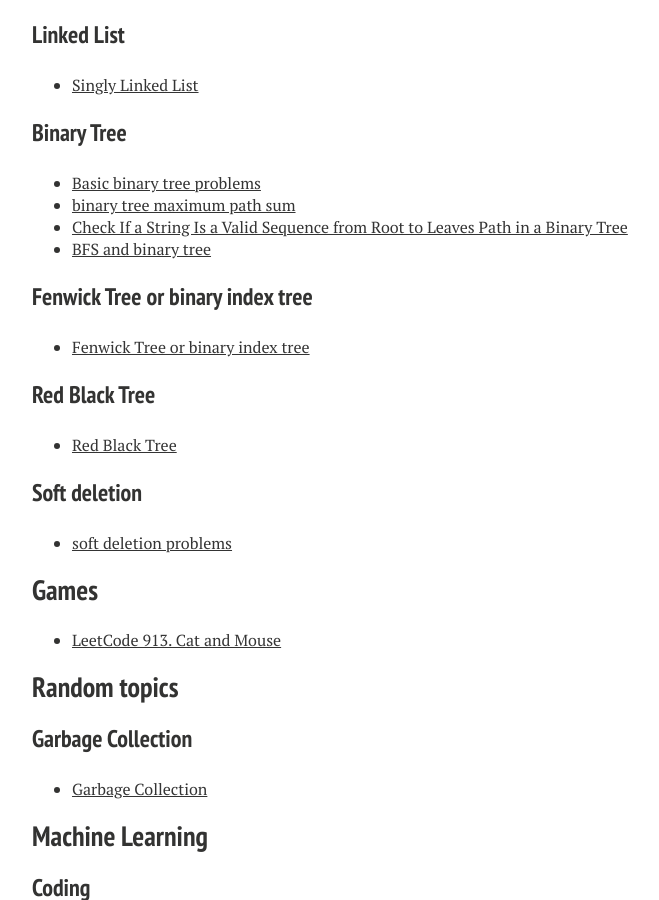
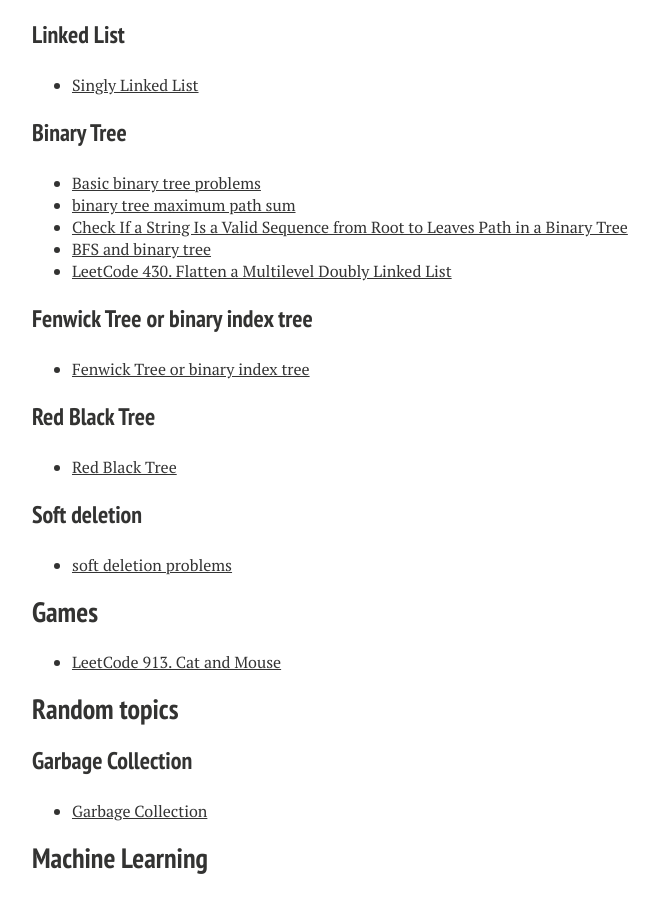
Before and after one commit to xiaokeshen/xiaokeshen.github.io, a Jekyll site: the page built from blog/index.md, in a window 1280 px wide and 900 px high, scrolled down 4276 px. Shown: the whole window, without its empty margins (288-947 px from the left). Built offline with Jekyll 4.4.1, drawn with Linux system fonts in a browser that asks for light colours; nearby versions of some CDN libraries.

Commit message:
update blog

```diff
--- a/blog/index.md
+++ b/blog/index.md
@@ -150,6 +150,9 @@
 - [binary tree maximum path sum](coding/data_structure/binary_tree/binary_tree_maximum_path_sum.md)
 - [Check If a String Is a Valid Sequence from Root to Leaves Path in a Binary Tree](coding/data_structure/binary_tree/check_if_string_valid_in_binary_tree.md)
 - [BFS and binary tree](https://medium.com/@jim.morris.shen/bfs-and-binary-tree-ca67179a4921?source=friends_link&sk=1017218c16513c6b8d8b4deba188820f)
+- [LeetCode 430. Flatten a Multilevel Doubly Linked List](https://medium.com/@jim.morris.shen/leetcode-430-flatten-a-multilevel-doubly-linked-list-e09c71f965aa?source=friends_link&sk=4fbe612b8ee06332deebdebded8b8735)
+
+
 
 ### Fenwick Tree or binary index tree
 - [Fenwick Tree or binary index tree](https://medium.com/@jim.morris.shen/fenwick-tree-or-binary-index-tree-5ee59877707c?source=friends_link&sk=0fa16fc60e8604e81b6df22654ea366e)
```
